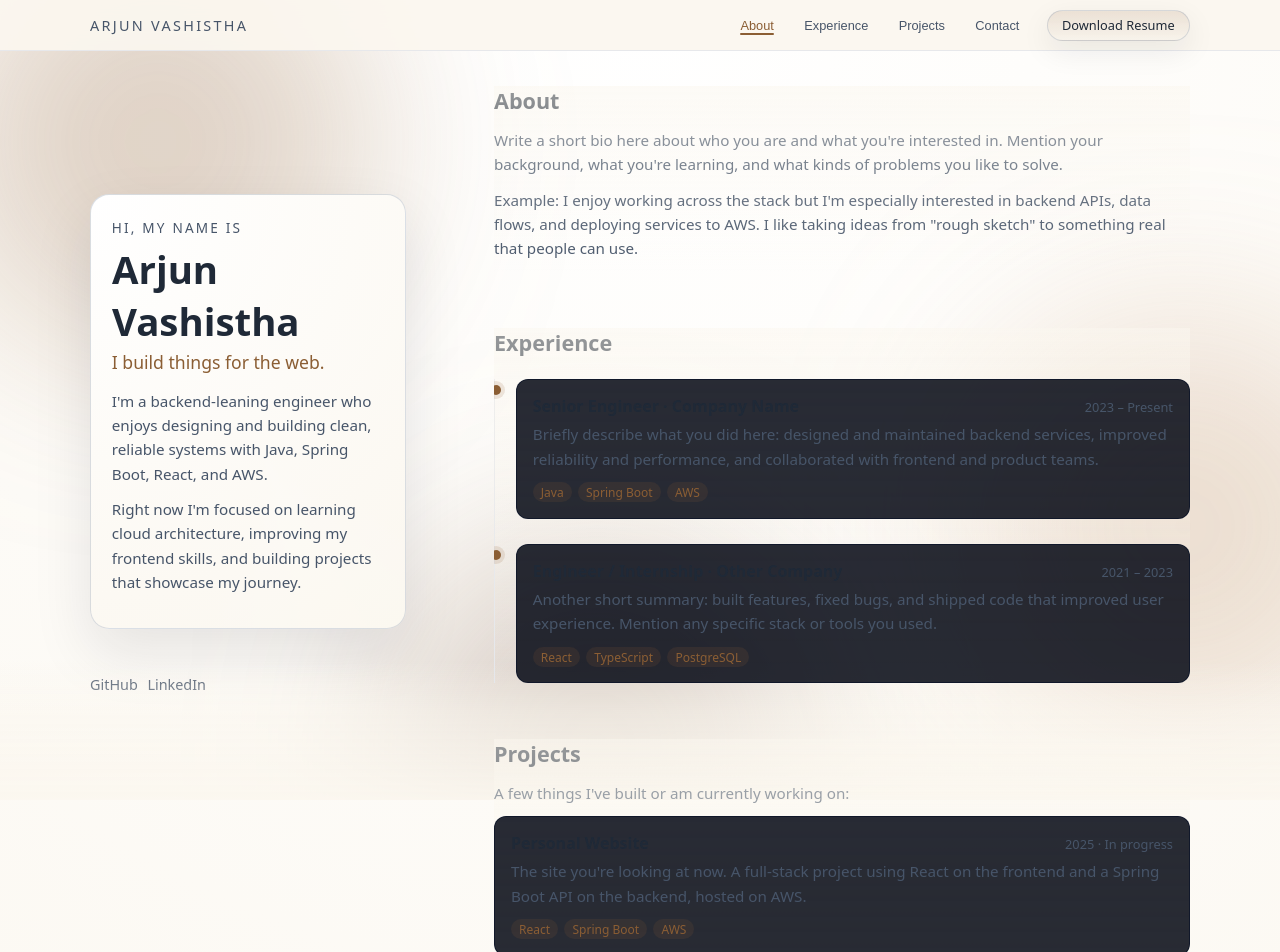
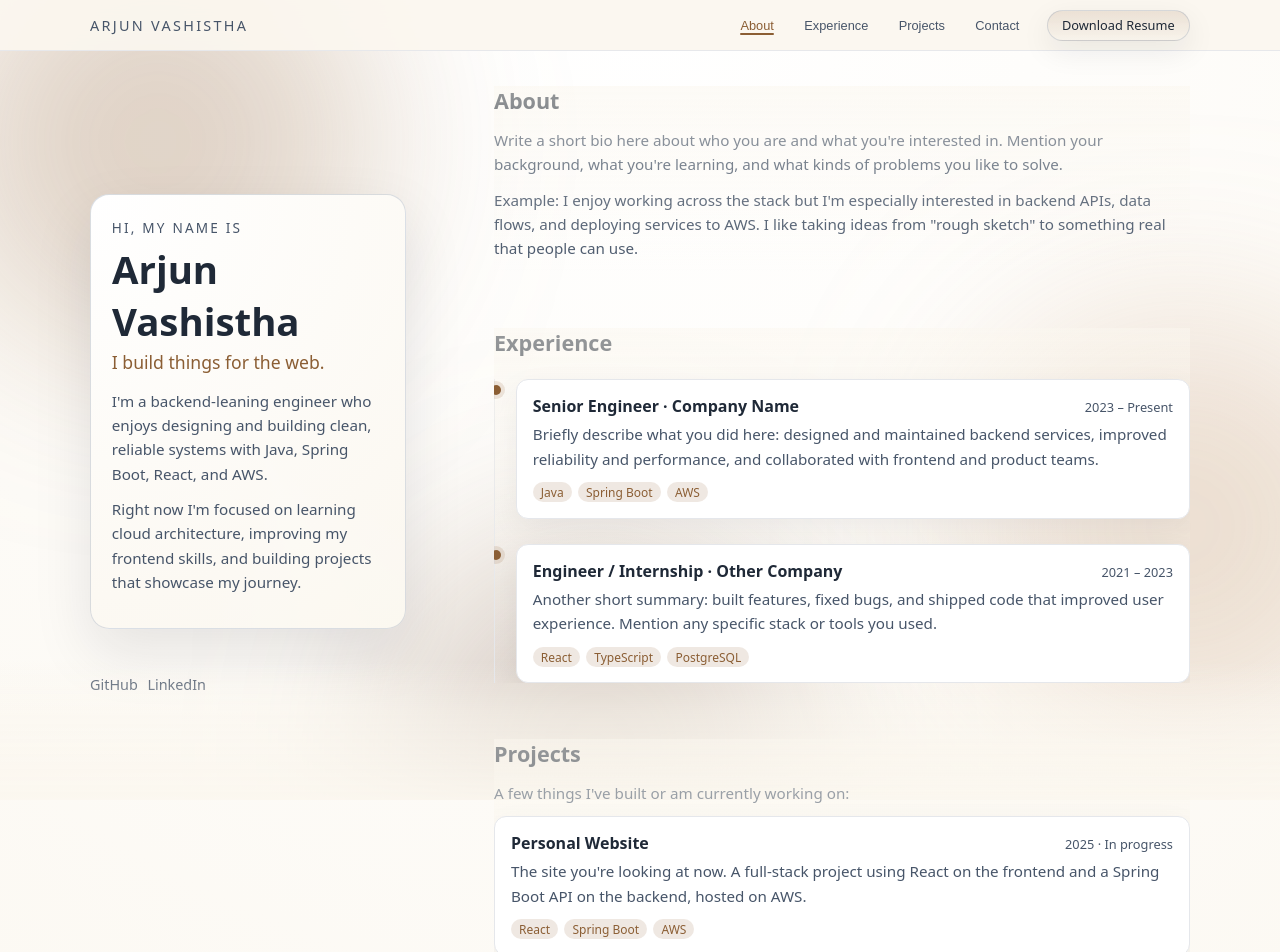
Before and after one commit to ajastro/personal-website, a React (Create React App) app in the folder frontend/: page / in a window 1280 px wide. Shown: the top 952 px of the page. Built offline with nearby package versions, Linux system fonts and the light colour scheme.

Commit message:
fix(theme-brown): lighten experience and project cards

```diff
--- a/frontend/src/App.css
+++ b/frontend/src/App.css
@@ -447,10 +447,11 @@ body {
 }
 
 .timeline-body {
-  background: rgba(3, 7, 18, 0.85);
+  background: var(--bg-elevated);
   border-radius: 0.75rem;
   padding: 0.9rem 1rem 0.95rem;
-  border: 1px solid rgba(15, 23, 42, 0.9);
+  border: 1px solid var(--border-subtle);
+  box-shadow: 0 10px 30px rgba(15, 23, 42, 0.06);
 }
 
 .timeline-header {
@@ -484,10 +485,11 @@ body {
 }
 
 .project-item {
-  background: rgba(3, 7, 18, 0.85);
+  background: var(--bg-elevated);
   border-radius: 0.75rem;
   padding: 0.9rem 1rem 1rem;
-  border: 1px solid rgba(15, 23, 42, 0.9);
+  border: 1px solid var(--border-subtle);
+  box-shadow: 0 10px 30px rgba(15, 23, 42, 0.06);
 }
 
 .project-header {
```
